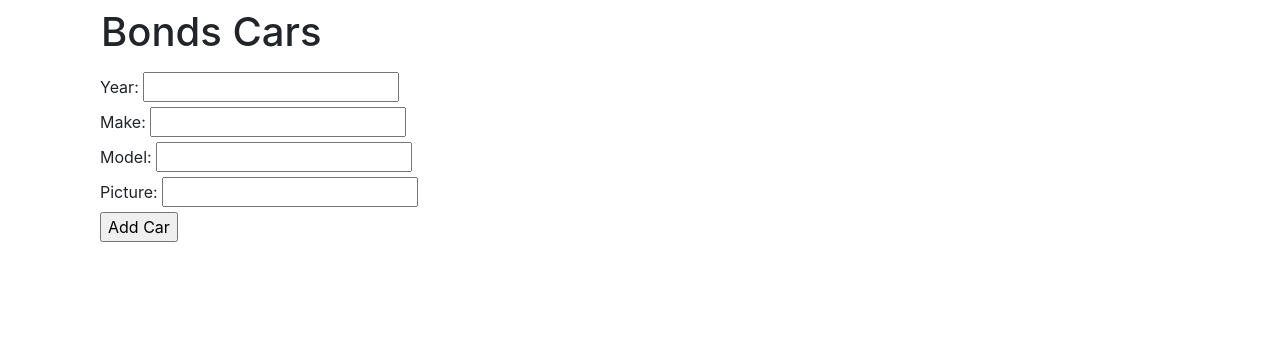
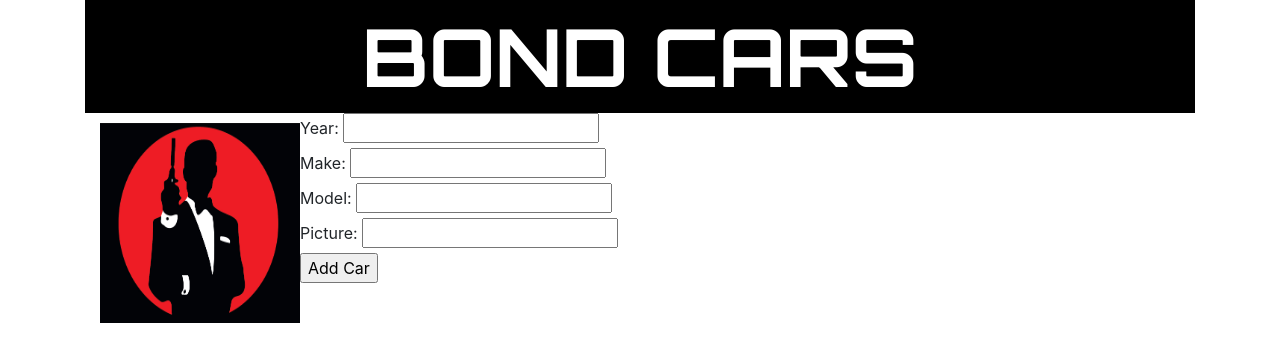
Before and after one commit to trevans24/bond-cars, a website: page index.html in a window 1280 px wide. Drawn offline with nearby package versions, Linux system fonts and the light colour scheme; no server answers.

Commit message:
working on styling

```diff
--- a/index.html
+++ b/index.html
@@ -3,19 +3,21 @@
 <head>
 	<title>Bond Cars</title>
 	<link rel="stylesheet" href="https://cdn.rawgit.com/twbs/bootstrap/v4-dev/dist/css/bootstrap.css">
+	<link rel="stylesheet" type="text/css" href="styles/style.css">
 	<script src="bower_components/angular/angular.min.js"></script>
 	<script src="bower_components/angular-route/angular-route.min.js"></script>
 	<script src="controllers/bondController.js"></script>
+	<link href="https://fonts.googleapis.com/css?family=Orbitron:400,500,700" rel="stylesheet">
 </head>
 <body>
 	<div class="container">
 
 		<header class="navbar">
-			<h1>Bonds Cars</h1>
+			<h1>BOND CARS</h1>
 		</header>
 
-		<section id="cards" class="container-fluid" ng-controller="CarsController as cars">
-
+		<section class="container-fluid" ng-controller="CarsController as cars">
+		<img src="images/007-Logo.png">
 		<form ng-submit="cars.addCar()">
 			<div>
 				<label for="newCar-year">Year:</label>
--- a/public/styles/style.css
+++ b/public/styles/style.css
@@ -0,0 +1,20 @@
+.navbar {
+	background-color: black;
+	border-bottom: 1px solid black;
+
+}
+
+h1 {
+	color: white;
+	font-family: 'Orbitron', sans-serif;
+	font-size: 80px;
+	font-weight: 700;
+	margin: 0 auto;
+}
+
+.container-fluid img {
+	float: left;
+	height: 200px;
+	margin-top: 10px;
+	width: 200px;
+}
```
Also changed, not shown: public/templates/carDirective.html (+6 -4 lines), public/images/007-Logo.png (added).
